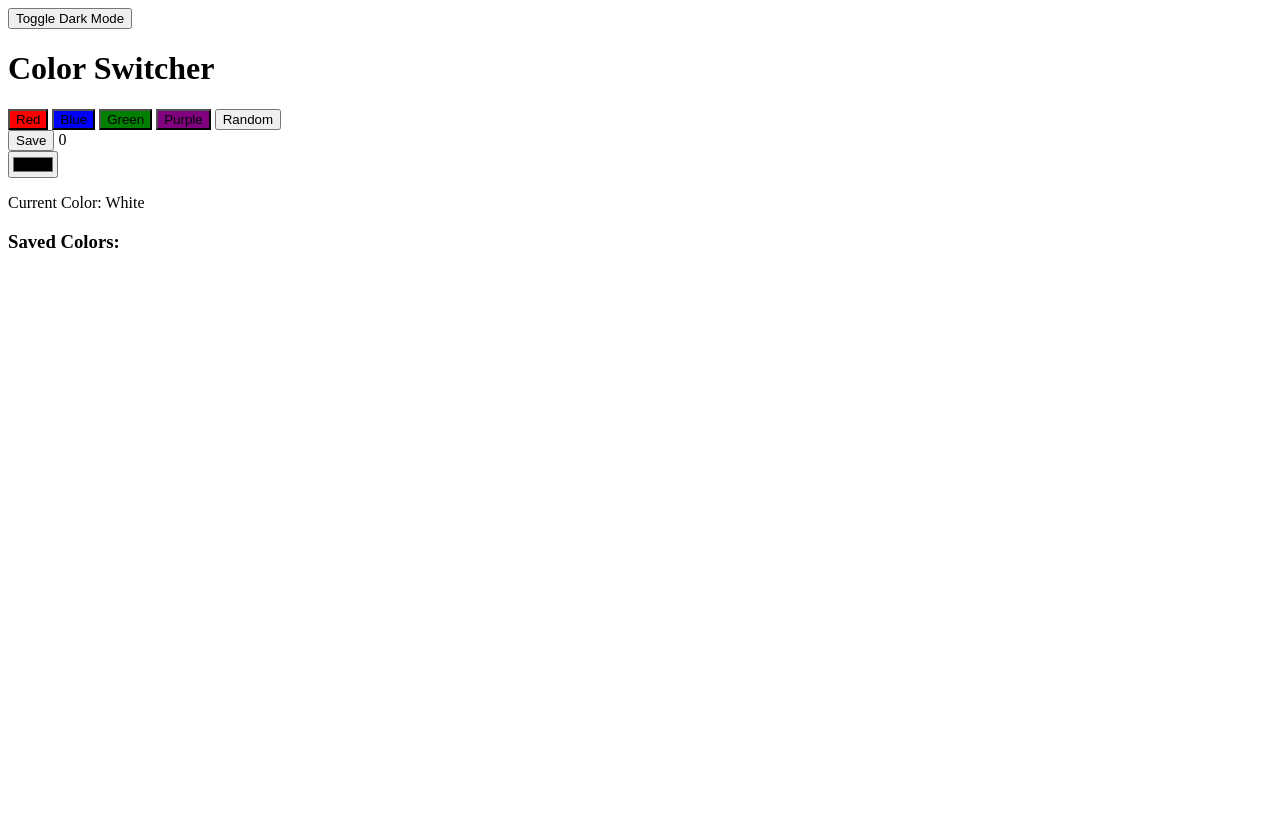
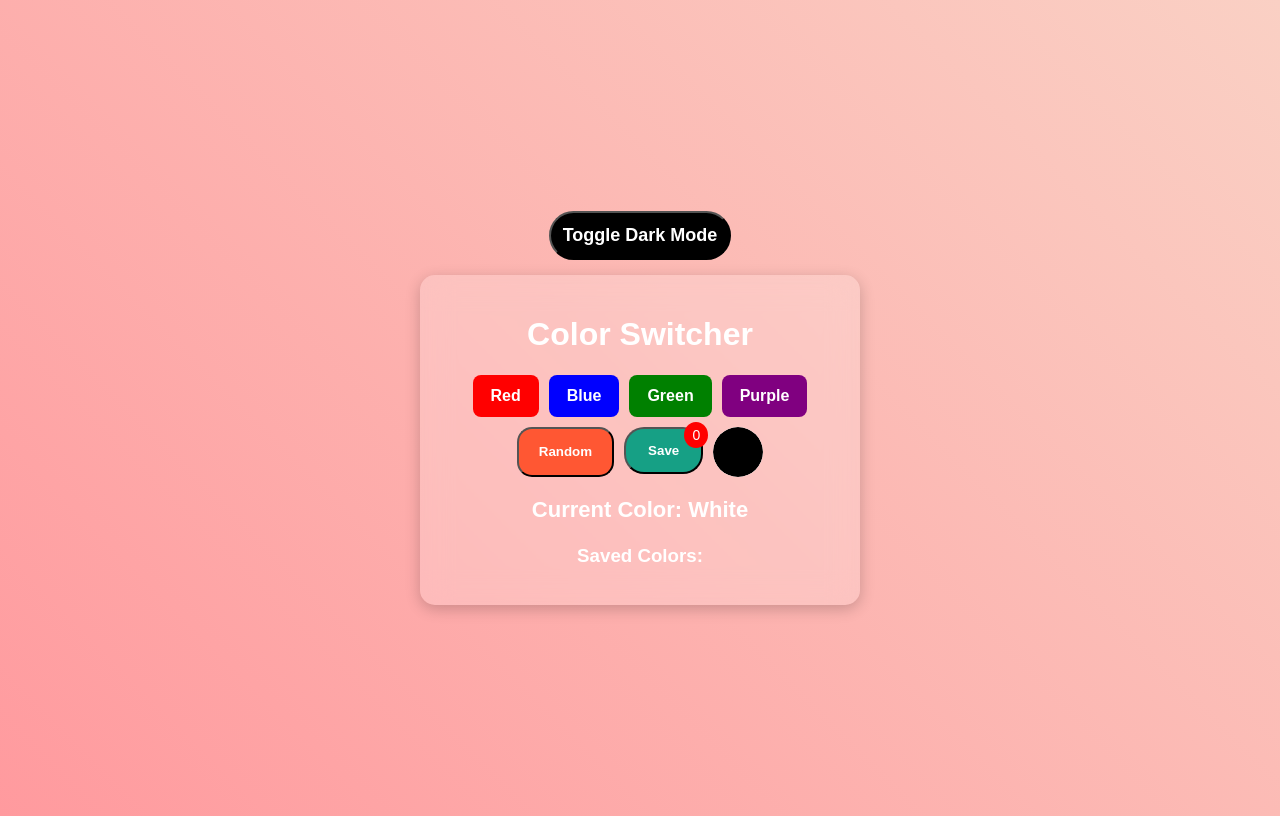
Before and after one commit to Aakanksha77/ColoSwitcher, a plain HTML site: page index.html in a window 1280 px wide. Drawn offline with Linux system fonts and the light colour scheme.

Commit message:
New Ui style

```diff
--- a/style.css
+++ b/style.css
@@ -1,36 +1,141 @@
-.canvas {
-    margin: 100px auto 100px;
-    width: 80%;
+body {
     text-align: center;
+    transition: background 1s ease-in-out;
+    font-family: 'Poppins', sans-serif;
+    display: flex;
+    flex-direction: column;
+    justify-content: center;
+    align-items: center;
+    height: 100vh;
+    background: linear-gradient(45deg, #ff9a9e, #fad0c4);
+    color: white;
 }
 
-.color{
-    width: 10%;
-    height: 50%;
-    padding: 5%;
-    border-color: solid black 2px;
-    display: inline-block;
-    /* cursor: pointer; */
+.container {
+    background: rgba(255, 255, 255, 0.2);
+    padding: 20px;
+    border-radius: 15px;
+    box-shadow: 0px 4px 15px rgba(0, 0, 0, 0.2);
+    backdrop-filter: blur(15px);
+    text-align: center;
+    width: 80%;
+    max-width: 400px;
+    position: relative;
 }
 
-#grey {
-    background-color: gray;
+.color-buttons {
+    margin: 20px;
+    display: flex;
+    gap: 10px;
+    flex-wrap: wrap;
+    justify-content: center;
 }
 
-#white {
-    background-color: white;
+.color-btn {
+    padding: 12px 18px;
+    border: none;
+    cursor: pointer;
+    border-radius: 8px;
+    font-size: 16px;
+    font-weight: bold;
+    transition: all 0.3s ease;
+    color: white;
 }
 
-#blue {
-    background-color: blue;
+.random-btn {
+    background: #ff5733;
+    color: white;
+    font-weight: bold;
+    border-radius: 15px;
+    padding: 14px 20px;
 }
 
-#yellow {
-    background-color: yellow;
+.save-btn {
+    background: #16a085;
+    color: white;
+    font-weight: bold;
+    border-radius: 20px;
+    padding: 14px 22px;
 }
 
-.text{
-    color:  black;
-    font-size: 25px;
-    font-weight: 900;
+.color-btn:hover,
+.random-btn:hover,
+.save-btn:hover {
+    transform: scale(1.1);
+    box-shadow: 0 4px 10px rgba(0, 0, 0, 0.2);
 }
+
+#colorPicker {
+    width: 50px;
+    height: 50px;
+    border-radius: 50%;
+    border: none;
+    padding: 0;
+    cursor: pointer;
+    overflow: hidden;
+    -webkit-appearance: none;
+    appearance: none;
+}
+
+/* Remove default color picker style for WebKit browsers */
+#colorPicker::-webkit-color-swatch-wrapper {
+    padding: 0;
+}
+#colorPicker::-webkit-color-swatch {
+    border: none;
+    border-radius: 50%;
+}
+
+
+#colorCode {
+    margin-top: 20px;
+    font-size: 22px;
+    font-weight: bold;
+    color: white;
+}
+
+.theme-toggle {
+    margin-bottom: 15px;
+    padding: 12px;
+    background: black;
+    color: white;
+    border-radius: 25px;
+    cursor: pointer;
+    font-size: 18px;
+    font-weight: bold;
+    transition: background 0.3s ease, transform 0.3s ease;
+}
+
+.theme-toggle:hover {
+    background: #444;
+    transform: scale(1.1);
+}
+
+.save-container {
+    position: relative;
+}
+
+.badge {
+    position: absolute;
+    top: -5px;
+    right: -5px;
+    background: red;
+    color: white;
+    font-size: 14px;
+    border-radius: 50%;
+    padding: 5px 8px;
+}
+
+.saved-color {
+    display: inline-block;
+    width: 50px;
+    height: 50px;
+    margin: 5px;
+    border-radius: 5px;
+    cursor: pointer;
+    transition: transform 0.3s ease-in-out;
+}
+
+.saved-color:hover {
+    transform: rotate(360deg) scale(1.1);
+}
```
